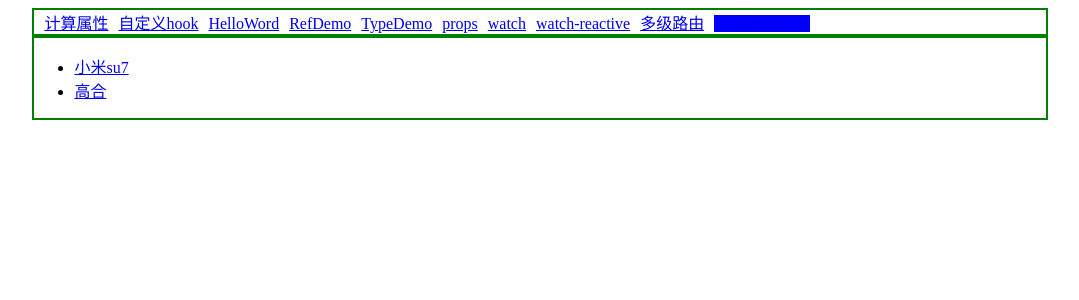
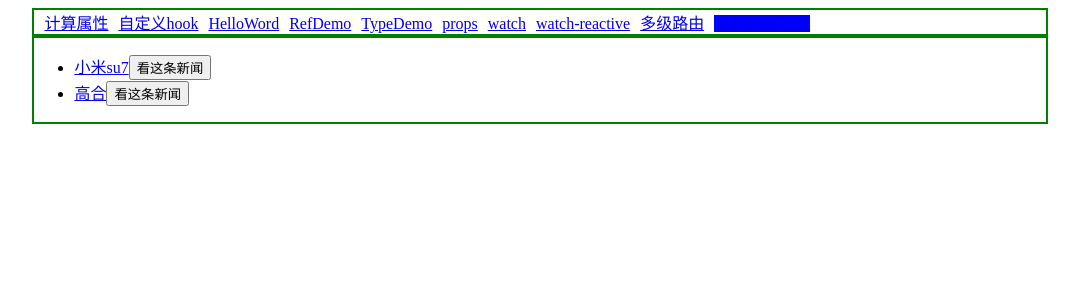
Before and after one commit to melelee/vue-ts, a Vue app: page /car in a window 1280 px wide. Shown: the top 300 px of the page, without its empty margins (100-1179 px from the left). Built offline with nearby package versions, Linux system fonts and the light colour scheme.

Commit message:
编程式路由跳转

```diff
--- a/src/pages/CarList.vue
+++ b/src/pages/CarList.vue
@@ -1,9 +1,24 @@
 <script setup lang="ts">
 import {reactive} from "vue";
+import type {Car} from "@/types";
+import {useRouter} from "vue-router";
 
 let cars = reactive([{id: 1, name: "小米su7", content: "干翻友商"},
   {id: 2, name: "高合", content: "遥遥领先"}])
 
+let router = useRouter();
+
+function showDetail(car: Car) {
+  // 编程式路由跳转
+  router.push({
+    name: 'car-detail',
+    params: {
+      id: car.id,
+      name: car.name,
+      content: car.content
+    }
+  })
+}
 </script>
 
 <template>
@@ -13,7 +28,10 @@ let cars = reactive([{id: 1, name: "小米su7", content: "干翻友商"},
       <router-link replace :to="{
         name: 'car-detail',
         params: car
-      }" active-class="active">{{ car.name }}</router-link>
+      }" active-class="active">{{ car.name }}
+      </router-link>
+
+      <button v-on:click="showDetail(car)">看这条新闻</button>
     </li>
   </ul>
 
```
Also changed, not shown: src/types/index.ts (+7 -0 lines).
